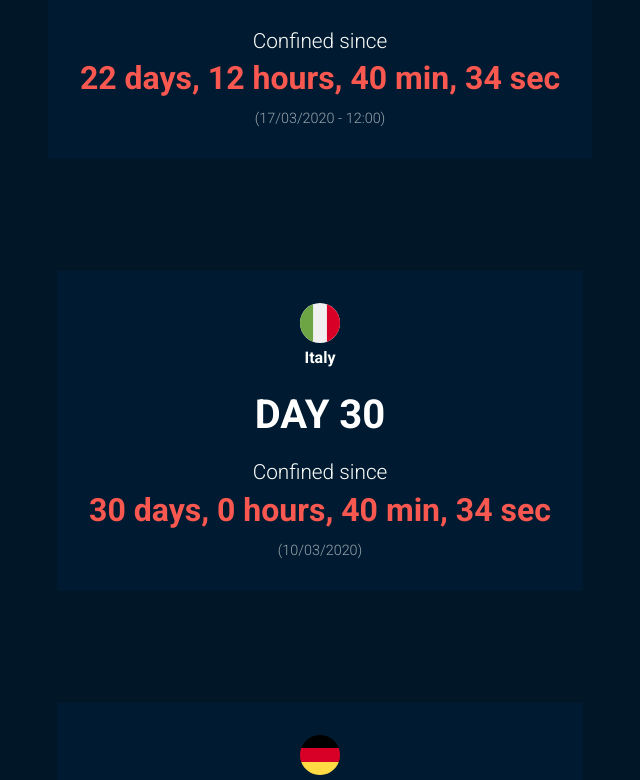
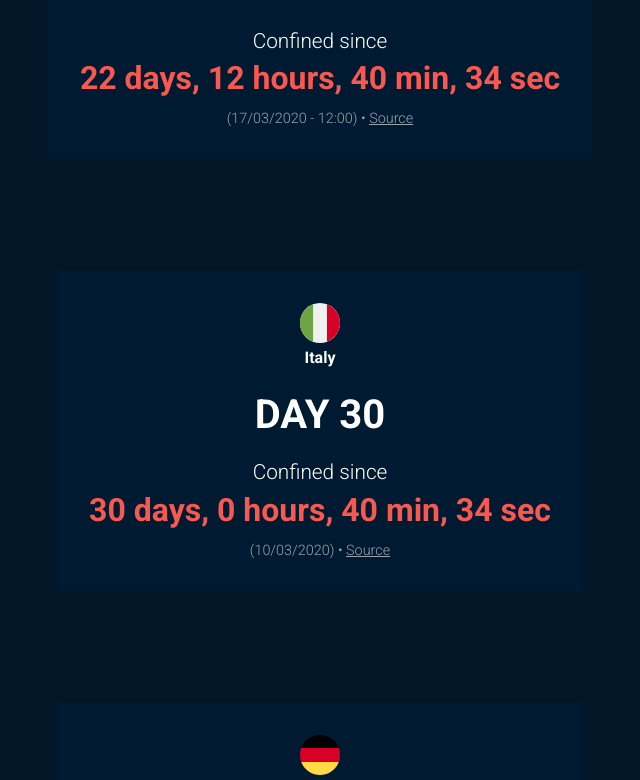
Before and after one commit to robinsimonklein/confined, a Vue app: page /en in a window 1280 px wide. Shown: the part 1013-1793 px from the top of the page, without its empty margins (320-960 px from the left). Built offline with nearby package versions, Linux system fonts and the light colour scheme.

Commit message:
Add sources

```diff
--- a/src/components/CountryTimer.vue
+++ b/src/components/CountryTimer.vue
@@ -12,7 +12,11 @@
                 {{ `${spent.days} ${$t('date.days')}` }}<br>
                 {{ `${spent.hours}${$t('date.hours_letter')} ${spent.minutes}${$t('date.min_letter')} ${spent.seconds}${$t('date.sec_letter')}` }}
             </span>
-            <span class="timer__date">({{ beginningDateString }})</span>
+            <span class="timer__date">
+                ({{ beginningDateString }})
+                {{ source ? ' • ' : '' }}
+                <a class="timer__source-link" v-if="source" :href="source" target="_blank">{{ $t('source') }}</a>
+            </span>
         </div>
     </div>
 </template>
@@ -25,6 +29,8 @@
         props: {
             flag: String,
             beginning: Object,
+            end: Object,
+            source: String
         },
         data() {
             return {
--- a/src/lang/en.json
+++ b/src/lang/en.json
@@ -8,6 +8,7 @@
   "site_data_message": "The data on this site is updated manually and does not guarantee to be exact. It's based on news from around the world.",
   "contribute": "contribute",
   "last_update": "Last update",
+  "source": "Source",
   "sources": "Sources",
   "date": {
     "day": "day",
--- a/src/lang/fr.json
+++ b/src/lang/fr.json
@@ -8,6 +8,7 @@
   "site_data_message": "Les données de ce site sont mises à jour manuellement et ne garantissent pas d'être exactes. Elles sont basées sur les actualités dans le monde.",
   "contribute": "contribuer",
   "last_update": "Dernière actualisation",
+  "source": "Source",
   "sources": "Sources",
   "date": {
     "day": "jour",
--- a/src/views/Home.vue
+++ b/src/views/Home.vue
@@ -21,6 +21,8 @@
                     :key="countryKey"
                     :flag="country.flag"
                     :beginning="country.beginning"
+                    :end="country.end || null"
+                    :source="country.source || null"
             />
 
         </Zone>
@@ -53,7 +55,7 @@
                                 date: "2020-03-17",
                                 time: "12:00"
                             },
-                            source: 'https://information.tv5monde.com/info/coronavirus-quels-sont-les-pays-confines-352330?amp'
+                            source: 'https://fr.wikipedia.org/wiki/Confinement_de_2020_en_France'
                         },
                         {
                             flag: 'italy',
@@ -61,7 +63,7 @@
                                 date: "2020-03-10",
                                 time: "00:00"
                             },
-                            source: 'https://information.tv5monde.com/info/coronavirus-quels-sont-les-pays-confines-352330?amp'
+                            source: 'https://fr.wikipedia.org/wiki/Confinement_de_2020_en_Italie'
                         },
                         {
                             flag: 'germany',
@@ -69,7 +71,7 @@
                                 date: "2020-03-22",
                                 time: "00:00"
                             },
-                            source: 'https://information.tv5monde.com/info/coronavirus-quels-sont-les-pays-confines-352330?amp'
+                            source: "https://fr.wikipedia.org/wiki/Pand%C3%A9mie_de_Covid-19_en_Allemagne"
                         },
                         {
                             flag: 'spain',
@@ -77,7 +79,7 @@
                                 date: "2020-03-14",
                                 time: "00:00"
                             },
-                            source: 'https://information.tv5monde.com/info/coronavirus-quels-sont-les-pays-confines-352330?amp'
+                            source: 'https://fr.wikipedia.org/wiki/Confinement_de_2020_en_Espagne'
                         },
                         {
                             flag: 'belgium',
@@ -85,7 +87,7 @@
                                 date: "2020-03-18",
                                 time: "12:00"
                             },
-                            source: 'https://information.tv5monde.com/info/coronavirus-quels-sont-les-pays-confines-352330?amp'
+                            source: 'https://fr.wikipedia.org/wiki/Pand%C3%A9mie_de_Covid-19_en_Belgique'
                         },
                         {
                             flag: 'united_kingdom',
@@ -93,7 +95,7 @@
                                 date: "2020-03-23",
                                 time: "00:00"
                             },
-                            source: 'https://information.tv5monde.com/info/coronavirus-quels-sont-les-pays-confines-352330?amp'
+                            source: 'https://fr.wikipedia.org/wiki/Confinement_de_2020_au_Royaume-Uni'
                         },
                         {
                             flag: 'austria',
@@ -101,7 +103,6 @@
                                 date: "2020-03-16",
                                 time: "00:00"
                             },
-                            source: 'https://information.tv5monde.com/info/coronavirus-quels-sont-les-pays-confines-352330?amp'
                         },
                         {
                             flag: 'denmark',
@@ -109,7 +110,6 @@
                                 date: "2020-03-11",
                                 time: "00:00"
                             },
-                            source: 'https://information.tv5monde.com/info/coronavirus-quels-sont-les-pays-confines-352330?amp'
                         },
                         {
                             flag: 'finland',
@@ -171,7 +171,8 @@
                             end: {
                                 date: "2020-04-07",
                                 time: "00:00"
-                            }
+                            },
+                            source: 'https://fr.wikipedia.org/wiki/Pandémie_de_Covid-19_en_Chine'
                         },
                     ],
                     oceania: [
```
